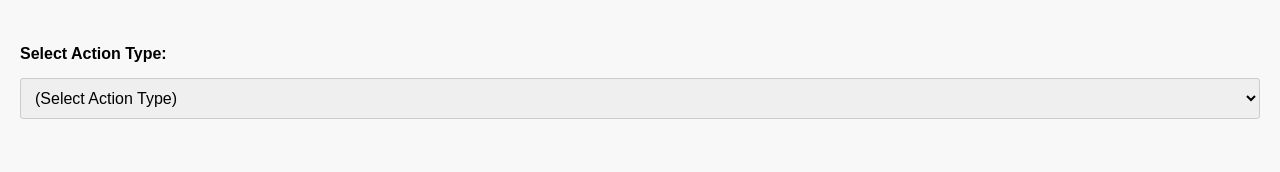
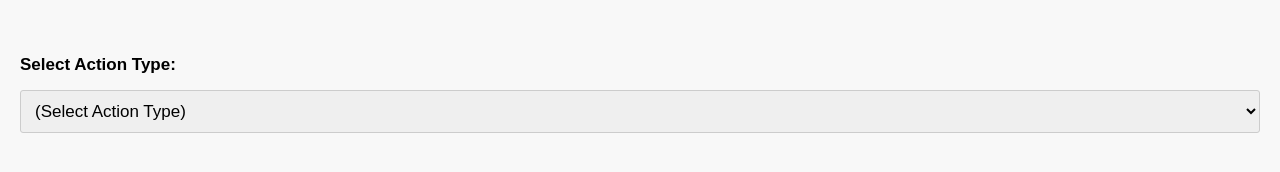
Before and after one commit to jardondaful/Updated-Esri-Hardware-Turn-In-Sheet, a plain HTML site: page New Hardware Turn In Sheet/HardwareTurnInSheetNew.html in a window 1280 px wide. Shown: the top 172 px of the page. Drawn offline with Linux system fonts and the light colour scheme.

Commit message:
Update HardwareTurnInSheetNew.css

```diff
--- a/New Hardware Turn In Sheet/HardwareTurnInSheetNew.css
+++ b/New Hardware Turn In Sheet/HardwareTurnInSheetNew.css
@@ -12,7 +12,7 @@ label {
   width: 1500px;
   font-weight: bold;
   margin-bottom: 5px;
-  font-size: 16px;
+  font-size: 17px;
 }
 
 /* Style input and select elements */
@@ -25,8 +25,8 @@ textarea {
   margin: 10px 0; /* Adjust margin for symmetry */
   border: 1px solid #ccc;
   border-radius: 3px;
-  font-size: 16px;
-  margin-bottom: 23px;
+  font-size: 17px;
+  margin-bottom: 31px;
 }
 
 
@@ -37,13 +37,13 @@ input[type="submit"]:hover {
 
 /* Style section headers */
 h1 {
-  margin-bottom: 20px;
+  margin-bottom: 30px;
 }
 
 /* Style the form sections */
 #hardwareTurnInSection,
 #separationSection {
-  margin-bottom: 20px;
+  margin-bottom: 30px;
 }
 
 /* Hide select dropdown arrow in Firefox */
```
